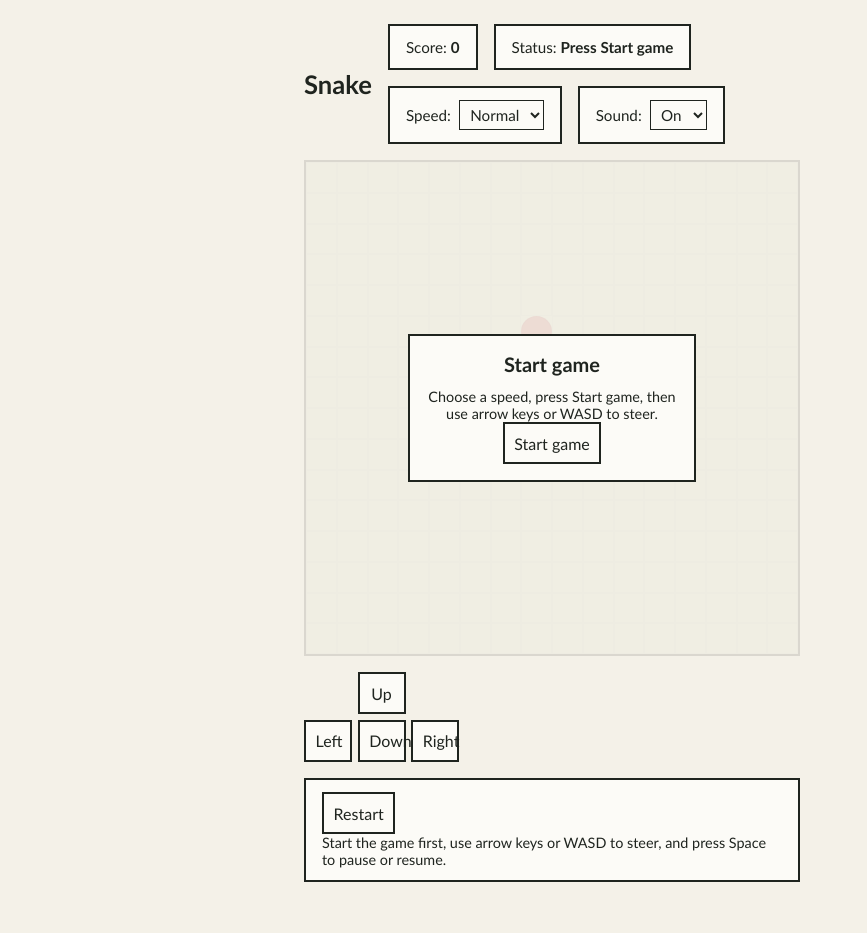
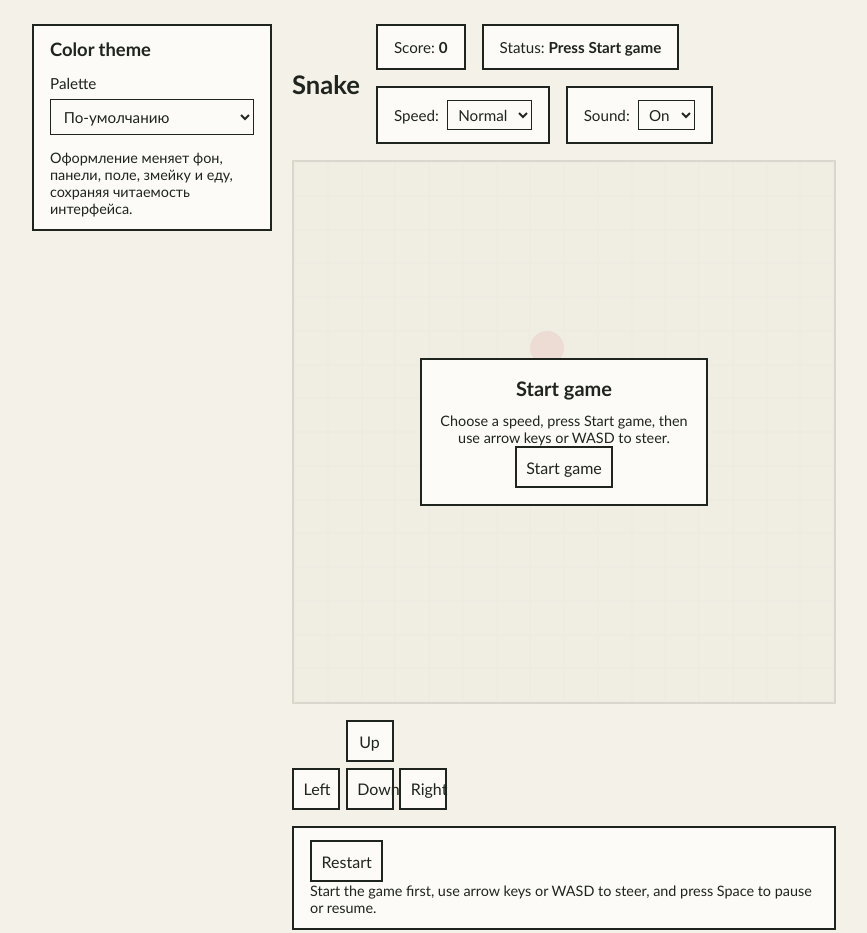
Before and after one commit to axberamber387-lang/codexTest, a website with bundled scripts: page index.html in a window 1280 px wide. Shown: the whole page, without its empty margins (88-955 px from the left). Before the commit the page ends 906 px from the top, so only its background shows below. Built offline with nearby package versions, Linux system fonts and the light colour scheme.

Commit message:
Add theme palette selector

```diff
--- a/index.html
+++ b/index.html
@@ -7,7 +7,22 @@
     <link rel="stylesheet" href="./styles.css" />
   </head>
   <body>
-    <main class="app">
+    <main class="app-shell">
+      <aside class="sidebar panel">
+        <h2 class="sidebar-title">Color theme</h2>
+        <label class="theme-option">
+          <span>Palette</span>
+          <select data-theme>
+            <option value="default" selected>По-умолчанию</option>
+            <option value="eggplant">Баклажан</option>
+            <option value="barbie">Барби</option>
+            <option value="jaundice">Желтуха</option>
+          </select>
+        </label>
+        <p class="note">Оформление меняет фон, панели, поле, змейку и еду, сохраняя читаемость интерфейса.</p>
+      </aside>
+
+      <section class="app">
         <header class="header">
           <h1 class="title">Snake</h1>
           <div class="meta">
@@ -57,6 +72,7 @@
             <p class="note">Start the game first, use arrow keys or WASD to steer, and press Space to pause or resume.</p>
           </div>
         </footer>
+      </section>
     </main>
 
     <script type="module" src="./src/main.js"></script>
--- a/src/main.js
+++ b/src/main.js
@@ -23,7 +23,8 @@ const state = {
   speed: "normal",
   soundEnabled: true,
   musicTimerId: null,
-  musicStep: 0
+  musicStep: 0,
+  theme: "default"
 };
 
 const board = document.querySelector("[data-board]");
@@ -32,6 +33,7 @@ const scoreValue = document.querySelector("[data-score]");
 const statusValue = document.querySelector("[data-status]");
 const speedSelect = document.querySelector("[data-speed]");
 const soundSelect = document.querySelector("[data-sound]");
+const themeSelect = document.querySelector("[data-theme]");
 const startButton = document.querySelector("[data-start]");
 const restartButton = document.querySelector("[data-restart]");
 const controlButtons = document.querySelectorAll("[data-direction]");
@@ -255,6 +257,8 @@ function render() {
   scoreValue.textContent = String(state.game.score);
   speedSelect.value = state.speed;
   soundSelect.value = state.soundEnabled ? "on" : "off";
+  themeSelect.value = state.theme;
+  document.body.dataset.theme = state.theme;
   overlay.hidden = state.game.status !== "idle";
 
   if (state.game.status === "game-over") {
@@ -322,6 +326,10 @@ soundSelect.addEventListener("change", () => {
 
   stopMusicLoop();
 });
+themeSelect.addEventListener("change", () => {
+  state.theme = themeSelect.value;
+  render();
+});
 
 controlButtons.forEach((button) => {
   button.addEventListener("click", () => {
--- a/styles.css
+++ b/styles.css
@@ -1,8 +1,57 @@
 :root {
   color-scheme: light;
   font-family: "Trebuchet MS", "Segoe UI", sans-serif;
-  background: #f4f1e8;
-  color: #1f241f;
+  --page-bg: #f4f1e8;
+  --text-color: #1f241f;
+  --panel-bg: #fcfbf7;
+  --panel-border: #1f241f;
+  --board-bg: #d7ddc8;
+  --overlay-bg: rgba(244, 241, 232, 0.88);
+  --cell-border: rgba(31, 36, 31, 0.08);
+  --snake-body: #386641;
+  --snake-head: #1f4a28;
+  --food-color: #bc4749;
+  background: var(--page-bg);
+  color: var(--text-color);
+}
+
+body[data-theme="eggplant"] {
+  --page-bg: #efe7f3;
+  --text-color: #2b1734;
+  --panel-bg: #fbf5ff;
+  --panel-border: #5f3b73;
+  --board-bg: #d8c3e2;
+  --overlay-bg: rgba(239, 231, 243, 0.9);
+  --cell-border: rgba(95, 59, 115, 0.12);
+  --snake-body: #6d3f88;
+  --snake-head: #45205d;
+  --food-color: #c76b8a;
+}
+
+body[data-theme="barbie"] {
+  --page-bg: #ffe6f1;
+  --text-color: #5f2140;
+  --panel-bg: #fff7fb;
+  --panel-border: #d85b93;
+  --board-bg: #f9c9dc;
+  --overlay-bg: rgba(255, 230, 241, 0.9);
+  --cell-border: rgba(216, 91, 147, 0.14);
+  --snake-body: #e75480;
+  --snake-head: #b03060;
+  --food-color: #ff8fab;
+}
+
+body[data-theme="jaundice"] {
+  --page-bg: #fff4cc;
+  --text-color: #4b3b07;
+  --panel-bg: #fffbee;
+  --panel-border: #b88a16;
+  --board-bg: #f2dd7e;
+  --overlay-bg: rgba(255, 244, 204, 0.9);
+  --cell-border: rgba(184, 138, 22, 0.15);
+  --snake-body: #c99700;
+  --snake-head: #8f6600;
+  --food-color: #f0b429;
 }
 
 * {
@@ -12,16 +61,52 @@
 body {
   margin: 0;
   min-height: 100vh;
+  display: flex;
+  justify-content: center;
+  background: var(--page-bg);
+  color: var(--text-color);
+}
+
+.app-shell {
+  width: min(96vw, 68rem);
   display: grid;
-  place-items: center;
-  background: #f4f1e8;
+  grid-template-columns: 15rem minmax(0, 1fr);
+  gap: 1.25rem;
+  align-items: start;
+  padding: 1.5rem;
+}
+
+.sidebar {
+  position: sticky;
+  top: 1.5rem;
+  display: grid;
+  gap: 0.85rem;
+}
+
+.sidebar-title {
+  margin: 0;
+  font-size: 1.15rem;
+}
+
+.theme-option {
+  display: grid;
+  gap: 0.45rem;
+  font-size: 0.95rem;
+}
+
+.theme-option select {
+  width: 100%;
+  border: 1px solid var(--panel-border);
+  background: var(--panel-bg);
+  color: inherit;
+  font: inherit;
+  padding: 0.45rem 0.55rem;
 }
 
 .app {
-  width: min(92vw, 34rem);
+  width: min(100%, 34rem);
   display: grid;
   gap: 1rem;
-  padding: 1.5rem;
 }
 
 .header {
@@ -45,8 +130,8 @@ body {
 
 .panel {
   padding: 0.75rem 1rem;
-  border: 2px solid #1f241f;
-  background: #fcfbf7;
+  border: 2px solid var(--panel-border);
+  background: var(--panel-bg);
 }
 
 .speed-control {
@@ -56,8 +141,8 @@ body {
 }
 
 .speed-control select {
-  border: 1px solid #1f241f;
-  background: #fcfbf7;
+  border: 1px solid var(--panel-border);
+  background: var(--panel-bg);
   color: inherit;
   font: inherit;
   padding: 0.25rem 0.4rem;
@@ -66,8 +151,8 @@ body {
 .board {
   display: grid;
   grid-template-columns: repeat(var(--grid-size), 1fr);
-  border: 2px solid #1f241f;
-  background: #d7ddc8;
+  border: 2px solid var(--panel-border);
+  background: var(--board-bg);
   aspect-ratio: 1 / 1;
 }
 
@@ -81,7 +166,7 @@ body {
   display: grid;
   place-items: center;
   padding: 1rem;
-  background: rgba(244, 241, 232, 0.88);
+  background: var(--overlay-bg);
 }
 
 .overlay[hidden] {
@@ -91,8 +176,8 @@ body {
 .overlay-card {
   width: min(100%, 18rem);
   padding: 1rem;
-  border: 2px solid #1f241f;
-  background: #fcfbf7;
+  border: 2px solid var(--panel-border);
+  background: var(--panel-bg);
   text-align: center;
 }
 
@@ -102,19 +187,19 @@ body {
 }
 
 .cell {
-  border: 1px solid rgba(31, 36, 31, 0.08);
+  border: 1px solid var(--cell-border);
 }
 
 .cell-snake {
-  background: #386641;
+  background: var(--snake-body);
 }
 
 .cell-head {
-  background: #1f4a28;
+  background: var(--snake-head);
 }
 
 .cell-food {
-  background: #bc4749;
+  background: var(--food-color);
   border-radius: 999px;
 }
 
@@ -134,8 +219,8 @@ body {
 
 .controls button,
 .restart {
-  border: 2px solid #1f241f;
-  background: #fcfbf7;
+  border: 2px solid var(--panel-border);
+  background: var(--panel-bg);
   color: inherit;
   font: inherit;
   padding: 0.6rem;
@@ -152,8 +237,13 @@ body {
 }
 
 @media (max-width: 640px) {
-  .app {
+  .app-shell {
+    grid-template-columns: 1fr;
     padding: 1rem;
+  }
+
+  .sidebar {
+    position: static;
   }
 
   .header,
```
Lines whose indentation alone changed are shown as unchanged.
